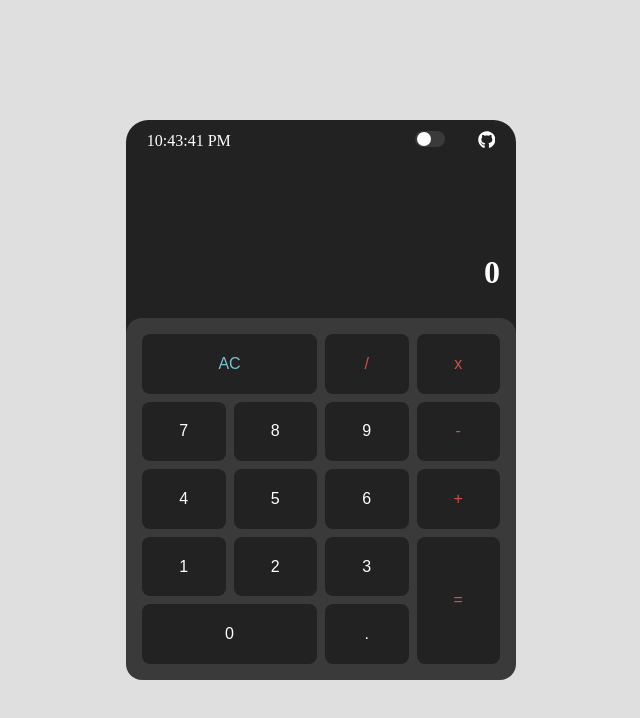
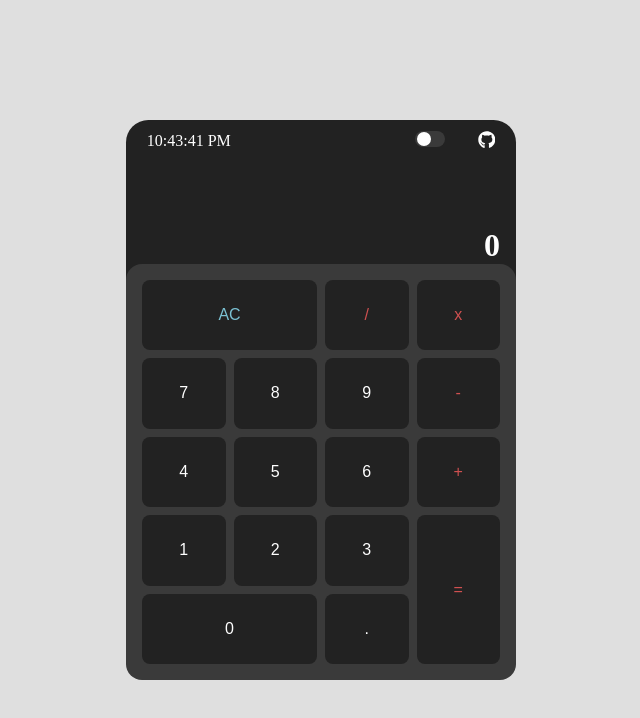
Before and after one commit to m-dennisgocong/my-calculator, a React (Vite) app: page / in a window 1280 px wide. Shown: the top 718 px of the page, without its empty margins (319-959 px from the left). Built offline with nearby package versions, Linux system fonts and the light colour scheme.

Commit message:
feat: add height to buttons-container
set buttons-container height to 60vmax

```diff
--- a/src/components/Calculator/Buttons.css
+++ b/src/components/Calculator/Buttons.css
@@ -7,6 +7,7 @@
     border-radius: 1rem;
     background-color: var(--buttons-wrapper-primary);
     width: 100%;
+    height: 60vmax;
     transition: background-color .3s;
 
     /* constant color value for operator and equal sign */
```
